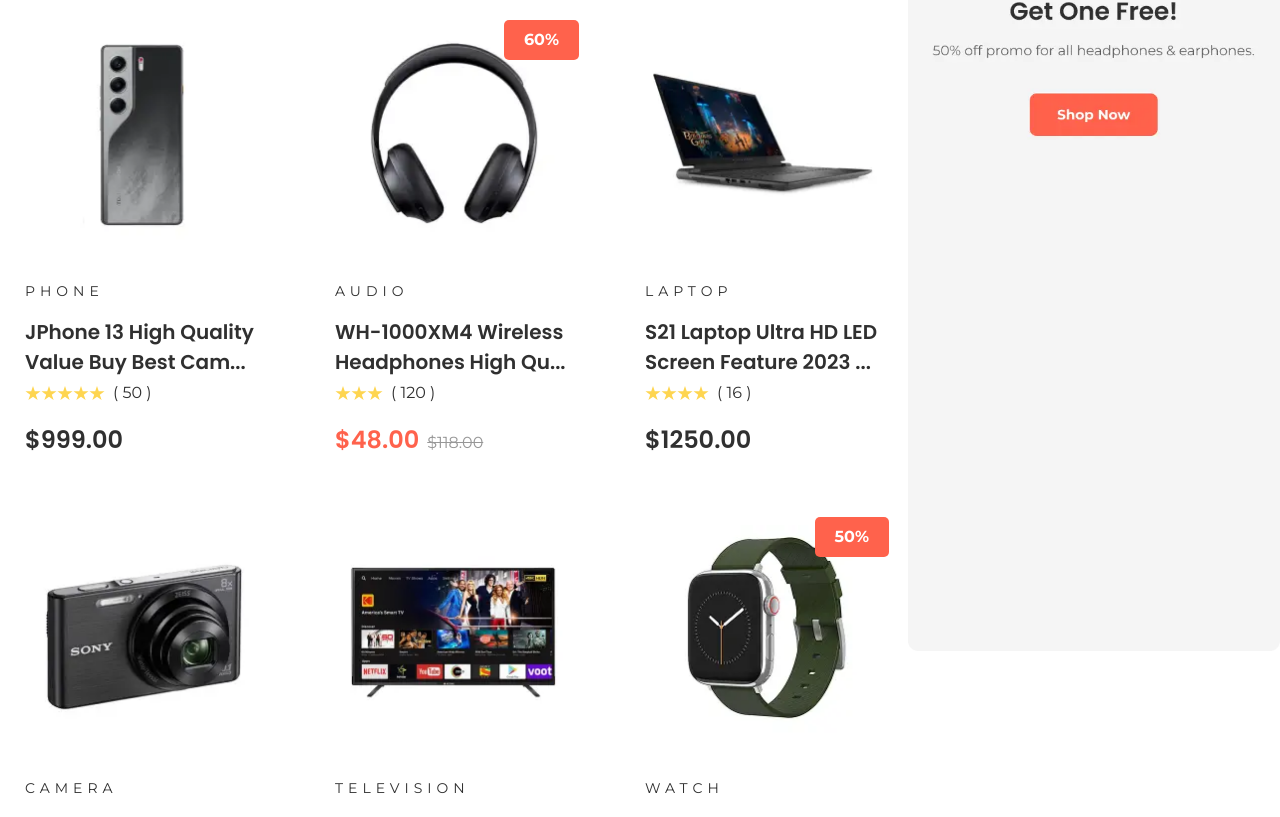
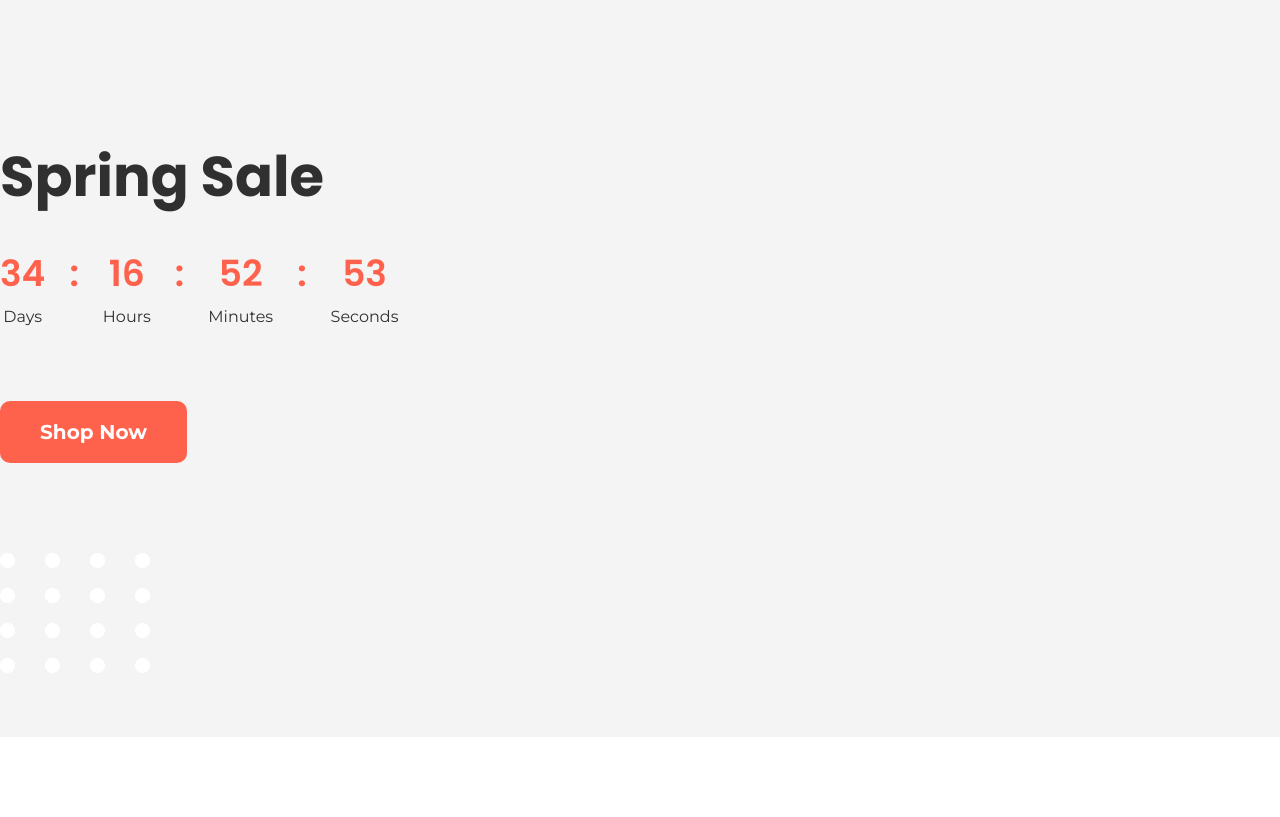
Before and after one commit to dearnasaruddin/e-shop, a React (Vite) app: page / in a window 1280 px wide. Shown: the part 3083-3900 px from the top of the page. Built offline with nearby package versions, Linux system fonts and the light colour scheme.

Commit message:
Spring Sale Timer added

```diff
--- /dev/null
+++ b/src/components/SpringSale.jsx
@@ -0,0 +1,73 @@
+import React, { useEffect, useState } from 'react'
+import Container from './commonLayouts/Container'
+import Button from './Button'
+
+const SpringSale = () => {
+
+    const [timeLeft, setTimeLeft] = useState(calculateTimeLeft())
+
+    function calculateTimeLeft() {
+        let saleEndDate = new Date('Jun 31, 2025 11:59 PM +06').getTime()
+        let now = new Date().getTime()
+        let difference = saleEndDate - now
+
+        if (difference < 1000) {
+            return { days: '00', hours: '00', minutes: '00', seconds: '00' }
+        }
+
+        return {
+            days: Math.floor(difference / (1000 * 60 * 60 * 24)),
+            hours: Math.floor(difference % (1000 * 60 * 60 * 24) / (1000 * 60 * 60)),
+            minutes: Math.floor(difference % (1000 * 60 * 60) / (1000 * 60)),
+            seconds: Math.floor(difference % (1000 * 60) / 1000)
+        }
+    }
+
+    useEffect(() => {
+        const timer = setInterval(() => {
+            setTimeLeft(calculateTimeLeft())
+        }, 1000);
+
+        return () => clearInterval(timer)
+    }, [])
+
+    return (
+        <div className='py-16 bg-[#F4F4F4]'>
+            <Container>
+                <div className='flex gap-x-31.5'>
+                    <div className='mt-42.5'>
+                        <h2 className='font-poppins font-bold text-[56px] leading-17 text-secondary'>Spring Sale</h2>
+                        <div className='flex items-center gap-x-6 mt-10 mb-18'>
+                            <div className='text-center'>
+                                <h3 className='font-poppins font-semibold text-4xl leading-11.5 text-primary'>{timeLeft.days}</h3>
+                                <p className='font-montserrat font-normal text-base leading-6 text-secondary mt-2'>Days</p>
+                            </div>
+                            <h3 className='font-poppins font-semibold text-4xl leading-11.5 text-primary place-self-start'>:</h3>
+                            <div className='text-center'>
+                                <h3 className='font-poppins font-semibold text-4xl leading-11.5 text-primary'>{timeLeft.hours}</h3>
+                                <p className='font-montserrat font-normal text-base leading-6 text-secondary mt-2'>Hours</p>
+                            </div>
+                            <h3 className='font-poppins font-semibold text-4xl leading-11.5 text-primary place-self-start'>:</h3>
+                            <div className='text-center'>
+                                <h3 className='font-poppins font-semibold text-4xl leading-11.5 text-primary'>{timeLeft.minutes}</h3>
+                                <p className='font-montserrat font-normal text-base leading-6 text-secondary mt-2'>Minutes</p>
+                            </div>
+                            <h3 className='font-poppins font-semibold text-4xl leading-11.5 text-primary place-self-start'>:</h3>
+                            <div className='text-center'>
+                                <h3 className='font-poppins font-semibold text-4xl leading-11.5 text-primary'>{timeLeft.seconds}</h3>
+                                <p className='font-montserrat font-normal text-base leading-6 text-secondary mt-2'>Seconds</p>
+                            </div>
+                        </div>
+                        <Button content='Shop Now' />
+                        <div className='mt-22.5'>
+                            <img className='' src="images/dotsShapeWhite.png" alt="dotsShapeWhite.png" />
+                        </div>
+                    </div>
+                    <div></div>
+                </div>
+            </Container>
+        </div>
+    )
+}
+
+export default SpringSale
--- a/src/components/faq/AccordionItem.jsx
+++ b/src/components/faq/AccordionItem.jsx
@@ -2,7 +2,6 @@
 import ArrowDownIcon from '../../icons/ArrowDownIcon'
 
 const AccordionItem = ({ title, content, onToggle, isOpen }) => {
-    console.log(isOpen)
     return (
         <div onClick={onToggle} className='w-full py-8 pl-12  bg-white rounded-[25px] text-secondary cursor-pointer'>
 
--- a/src/components/faq/Faq.jsx
+++ b/src/components/faq/Faq.jsx
@@ -29,9 +29,8 @@
   return (
     <div className='bg-[#F4F4F4] pt-16 pb-17.5'>
       <Container>
-        <div className='flex gap-x-28 relative'>
+        <div className='flex gap-x-28'>
 
-          <img className='absolute top-0 right-0' src="images/dotsShape.png" alt="dotsShape.png" />
 
           <div className='w-231.5 flex flex-col gap-y-6'>
             {accordionData.map((item, index) => (
@@ -39,11 +38,16 @@
             ))}
           </div>
 
+          <div className='grow flex flex-col justify-between'>
+            <div className='ml-auto'>
+              <img src="images/dotsShape.png" alt="dotsShape.png" />
+            </div>
 
-          <div className='place-self-end'>
-            <h2 className='max-w-76.5 font-poppins font-semibold text-4xl leading-11.5 text-secondary'>Frequently Asked Questions</h2>
-            <p className='max-w-98 font-montserrat font-normal text-xl leading-7.5 text-secondary mt-6 mb-16'>Questions that get asked the most by our clients. Get any burning questions?</p>
-            <Button content='Ask A Question' />
+            <div >
+              <h2 className='max-w-76.5 font-poppins font-semibold text-4xl leading-11.5 text-secondary'>Frequently Asked Questions</h2>
+              <p className='max-w-98 font-montserrat font-normal text-xl leading-7.5 text-secondary mt-6 mb-16'>Questions that get asked the most by our clients. Get any burning questions?</p>
+              <Button content='Ask A Question' />
+            </div>
           </div>
 
         </div>
--- a/src/pages/HomePage.jsx
+++ b/src/pages/HomePage.jsx
@@ -7,6 +7,7 @@
 import BestSeller from '../components/BestSeller'
 import Faq from '../components/faq/Faq'
 import Brands from '../components/Brands'
+import SpringSale from '../components/SpringSale'
 
 const HomePage = () => {
   return (
@@ -16,6 +17,7 @@
       <FeaturedProducts/>
       <OfferSection/>
       <NewProducts/>
+      <SpringSale/>
       <BestSeller/>
       <Faq/>
       <Brands/>
```
Also changed, not shown: public/images/dotsShapeWhite.png (added).
